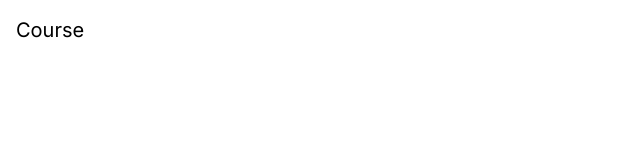
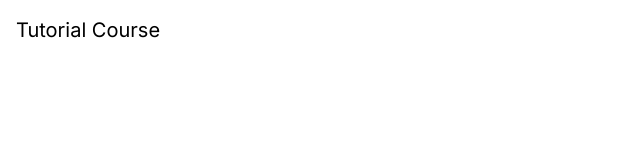
Before and after one commit to SAIDOU11/Next.js-Course, a Next.js app in the folder course/: page / in a window 1280 px wide. Shown: the top 160 px of the page, without its empty margins (0-640 px from the left). Built offline with nearby package versions, Linux system fonts and the light colour scheme.

Commit message:
tuto second

```diff
--- a/course/app/page.tsx
+++ b/course/app/page.tsx
@@ -1,7 +1,7 @@
 import React from "react";
 
 const Course = () => {
-  return <div className="p-4 text-xl">Course</div>;
+  return <div className="p-4 text-xl">Tutorial Course</div>;
 };
 
 export default Course;
```
